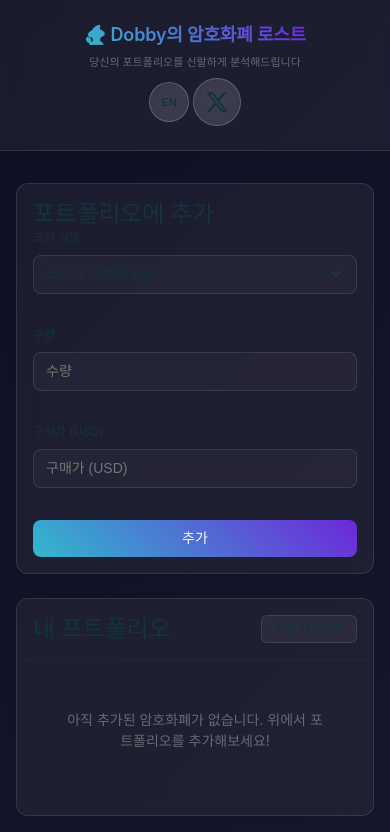
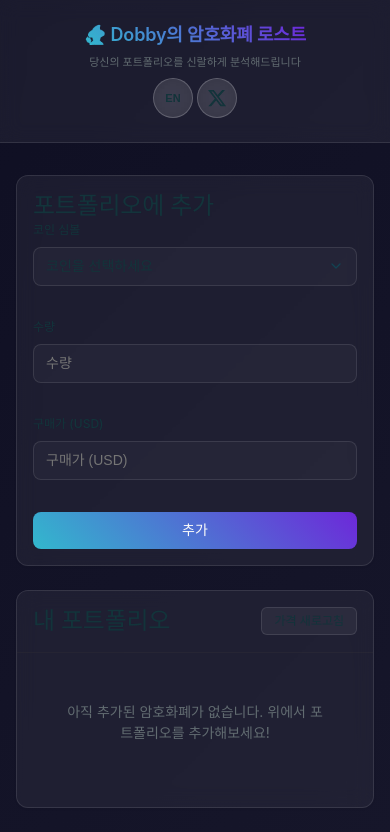
Before and after one commit to SangHyeonKwon/DobbyPortfolio, a website: page index.html in a window 390 px wide. Shown: the top 832 px of the page. Drawn offline with Linux system fonts and the light colour scheme; no server answers; a web font is replaced by a local one.

Commit message:
Fix button size consistency in mobile header
- Make Twitter button same size as language toggle (40px)
- Adjust Twitter icon size to 20px for better proportion
- Remove padding from Twitter button in mobile view
- Ensure consistent button sizing across header controls

```diff
--- a/style.css
+++ b/style.css
@@ -1243,8 +1243,14 @@
     }
 
     .twitter-link {
-      padding: var(--space-2) var(--space-3) !important;
-      font-size: var(--font-size-xs) !important;
+      width: 40px !important;
+      height: 40px !important;
+      padding: 0 !important;
+    }
+
+    .twitter-icon {
+      width: 20px !important;
+      height: 20px !important;
     }
 
     .app-title {
```
